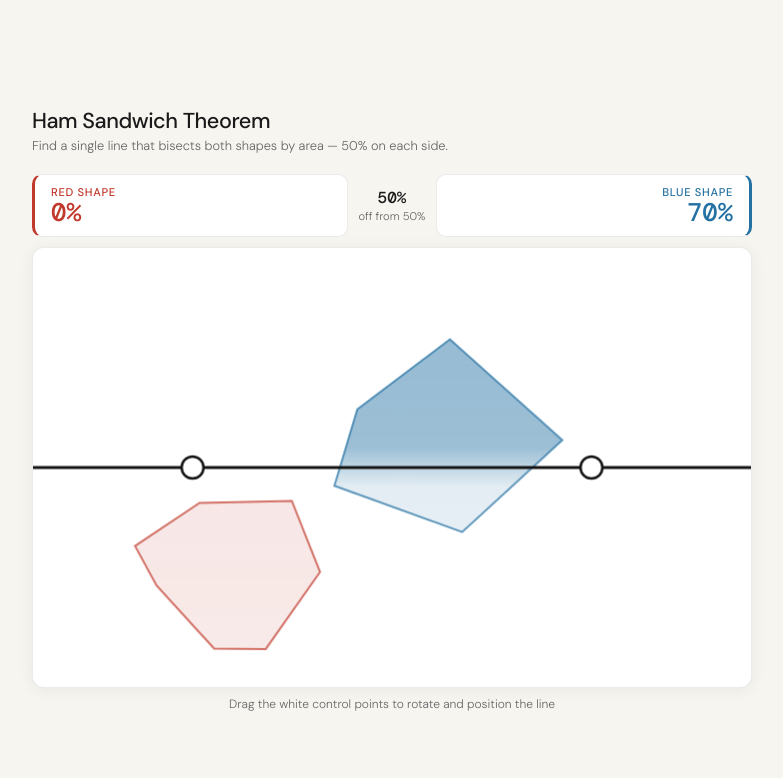
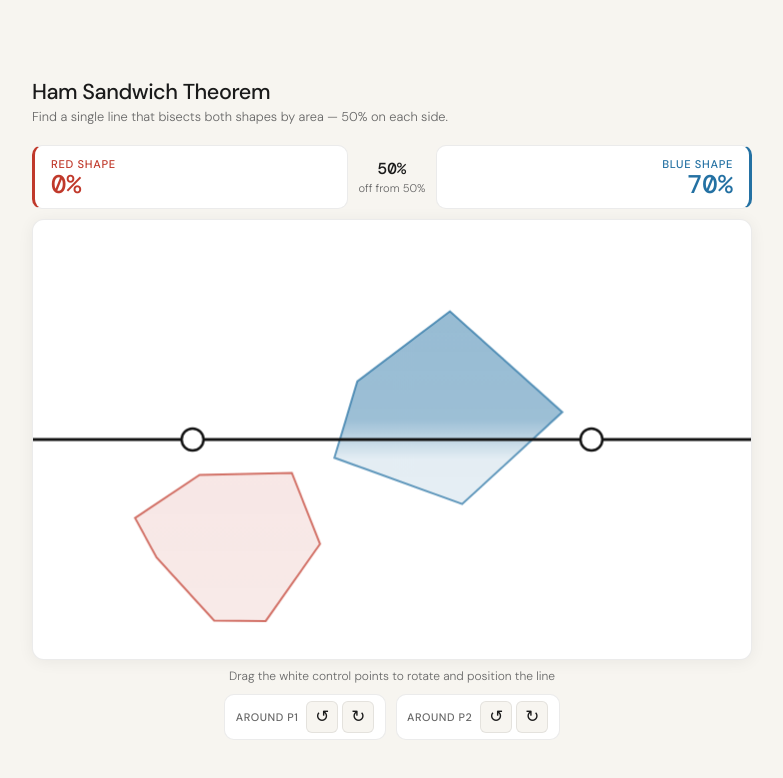
Before and after one commit to Radcliffe/radcliffe.github.io, a Jekyll site: the page docs/demos/ham-sandwich-theorem.html, which Jekyll copies as it is, in a window 1280 px wide. Shown: the top 778 px of the page, without its empty margins (248-1031 px from the left). Built offline with Jekyll 4.4.1, drawn with Linux system fonts in a browser that asks for light colours.

Commit message:
add rotate buttons

```diff
--- a/docs/demos/ham-sandwich-theorem.html
+++ b/docs/demos/ham-sandwich-theorem.html
@@ -196,6 +196,62 @@
                 opacity: 0.85;
             }
 
+            .rotate-btns {
+                display: flex;
+                gap: 10px;
+                justify-content: center;
+                margin-top: 10px;
+                flex-wrap: wrap;
+            }
+
+            .rotate-group {
+                display: flex;
+                align-items: center;
+                gap: 4px;
+                background: var(--card);
+                border: 1px solid var(--border);
+                border-radius: 10px;
+                padding: 0.4rem 0.65rem;
+            }
+
+            .rotate-group-label {
+                font-size: 0.68rem;
+                font-weight: 500;
+                color: var(--muted);
+                letter-spacing: 0.05em;
+                text-transform: uppercase;
+                margin-right: 4px;
+                white-space: nowrap;
+            }
+
+            .rotate-btn {
+                background: var(--surface);
+                border: 1px solid var(--border);
+                border-radius: 6px;
+                width: 2rem;
+                height: 2rem;
+                display: flex;
+                align-items: center;
+                justify-content: center;
+                font-size: 1.05rem;
+                cursor: pointer;
+                color: var(--ink);
+                transition:
+                    background 0.12s,
+                    border-color 0.12s;
+                line-height: 1;
+                padding: 0;
+            }
+
+            .rotate-btn:hover {
+                background: #ece9e3;
+                border-color: rgba(0, 0, 0, 0.16);
+            }
+
+            .rotate-btn:active {
+                background: #dedad3;
+            }
+
             @media (max-width: 500px) {
                 .stat-val {
                     font-size: 1.2rem;
@@ -235,6 +291,43 @@
             <p class="hint">
                 Drag the white control points to rotate and position the line
             </p>
+
+            <div class="rotate-btns">
+                <div class="rotate-group">
+                    <span class="rotate-group-label">Around P1</span>
+                    <button
+                        class="rotate-btn"
+                        onclick="rotateLine(cp1, cp2, -0.2)"
+                        title="Rotate counterclockwise around P1"
+                    >
+                        ↺
+                    </button>
+                    <button
+                        class="rotate-btn"
+                        onclick="rotateLine(cp1, cp2, 0.2)"
+                        title="Rotate clockwise around P1"
+                    >
+                        ↻
+                    </button>
+                </div>
+                <div class="rotate-group">
+                    <span class="rotate-group-label">Around P2</span>
+                    <button
+                        class="rotate-btn"
+                        onclick="rotateLine(cp2, cp1, -0.2)"
+                        title="Rotate counterclockwise around P2"
+                    >
+                        ↺
+                    </button>
+                    <button
+                        class="rotate-btn"
+                        onclick="rotateLine(cp2, cp1, 0.2)"
+                        title="Rotate clockwise around P2"
+                    >
+                        ↻
+                    </button>
+                </div>
+            </div>
 
             <div class="win-banner" id="win-banner">
                 <p>
```
Also changed, not shown: other parts of docs/demos/ham-sandwich-theorem.html (+17 -0 lines).
